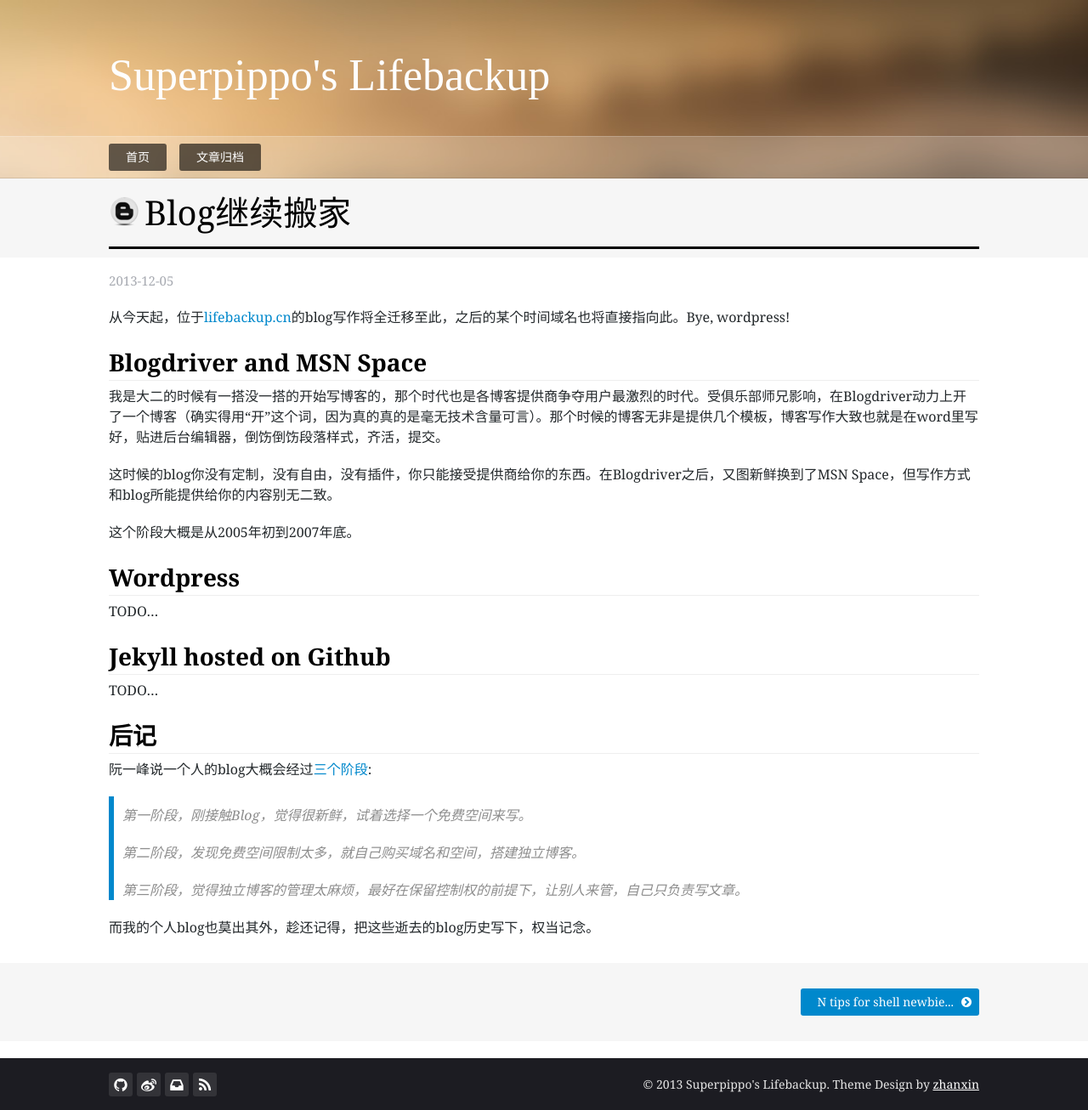
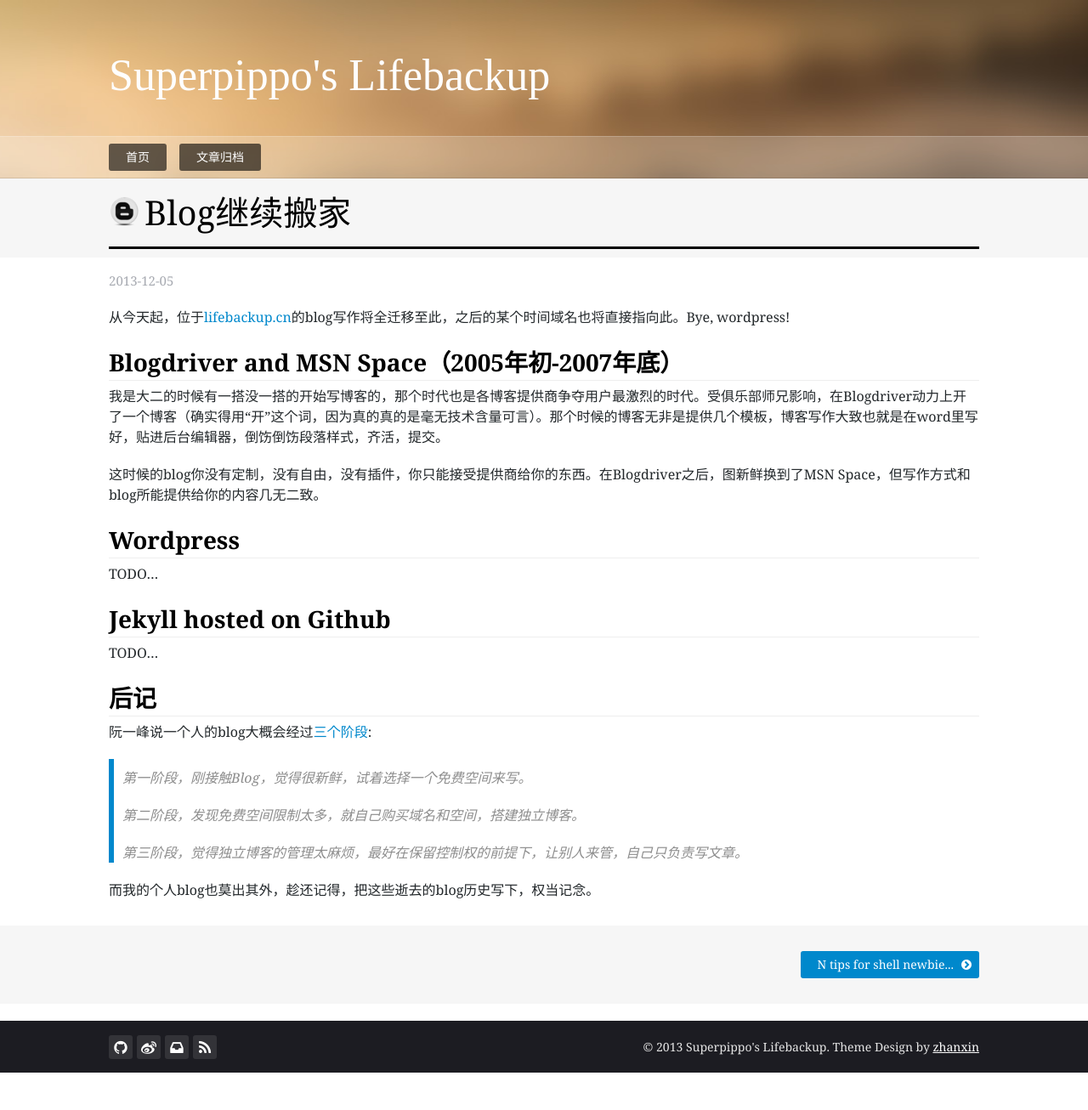
Before and after one commit to Huang-Wei/huang-wei.github.io, a Jekyll site: the page built from _posts/2013-12-05-blog-migration-history.md, in a window 1280 px wide. Shown: the whole page at 85% size. Built offline with Jekyll 4.4.1, drawn with Linux system fonts in a browser that asks for light colours; nearby versions of some CDN libraries; some web fonts are replaced; Markdown is read by kramdown in place of the engine named in the settings; after the commit the page ends 1262 px from its top, so only the background shows below that.

```diff
--- a/_posts/2013-12-05-blog-migration-history.md
+++ b/_posts/2013-12-05-blog-migration-history.md
@@ -6,13 +6,11 @@ description: 我的blog搬家历史：从blogdriver，到msn space，再到自
 
 从今天起，位于[lifebackup.cn](http://www.lifebackup.cn)的blog写作将全迁移至此，之后的某个时间域名也将直接指向此。Bye, wordpress!
 
-## Blogdriver and MSN Space
+## Blogdriver and MSN Space（2005年初-2007年底）
 
 我是大二的时候有一搭没一搭的开始写博客的，那个时代也是各博客提供商争夺用户最激烈的时代。受俱乐部师兄影响，在Blogdriver动力上开了一个博客（确实得用“开”这个词，因为真的真的是毫无技术含量可言）。那个时候的博客无非是提供几个模板，博客写作大致也就是在word里写好，贴进后台编辑器，倒饬倒饬段落样式，齐活，提交。
 
-这时候的blog你没有定制，没有自由，没有插件，你只能接受提供商给你的东西。在Blogdriver之后，又图新鲜换到了MSN Space，但写作方式和blog所能提供给你的内容别无二致。
-
-这个阶段大概是从2005年初到2007年底。
+这时候的blog你没有定制，没有自由，没有插件，你只能接受提供商给你的东西。在Blogdriver之后，图新鲜换到了MSN Space，但写作方式和blog所能提供给你的内容几无二致。
 
 ## Wordpress
 
--- a/themes/violet/css/style.css
+++ b/themes/violet/css/style.css
@@ -463,6 +463,7 @@ a:hover {
 .main-article pre code {
     border: none;
 }
+.main-article ol,
 .main-article ul {
     list-style-type: disc;
     font-size: 16px;
@@ -471,7 +472,7 @@ a:hover {
     padding-left: 20px;
 }
 .main-article ol {
-    list-style-type: decimal-leading-zero;
+    list-style-type: decimal;
 }
 .main-article em { font-style: italic; }
 .main-article strong { font-weight: bold; }
```
Also changed, not shown: _posts/2013-12-06-n-tips-for-shell-newbie-1.md (+20 -4 lines).
